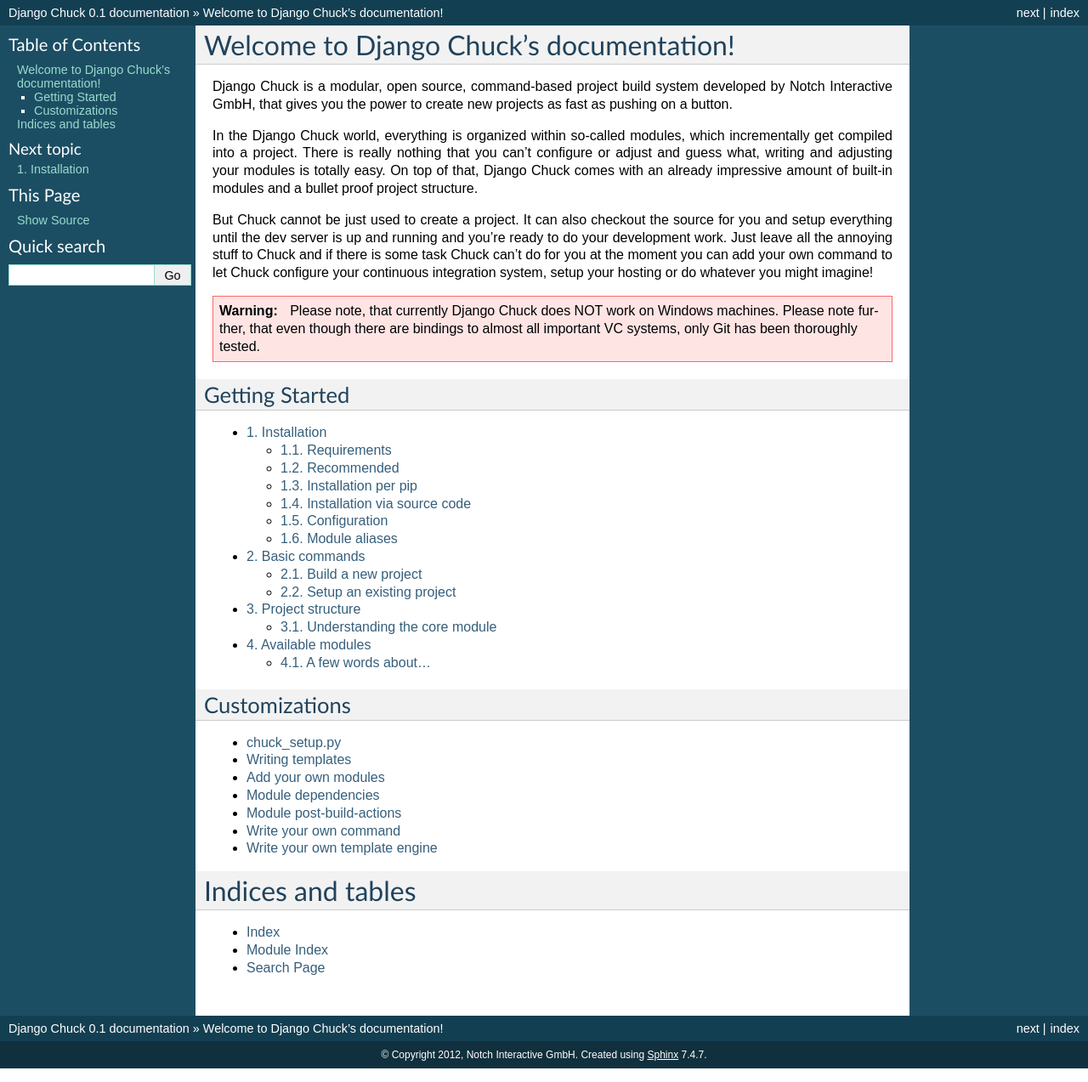
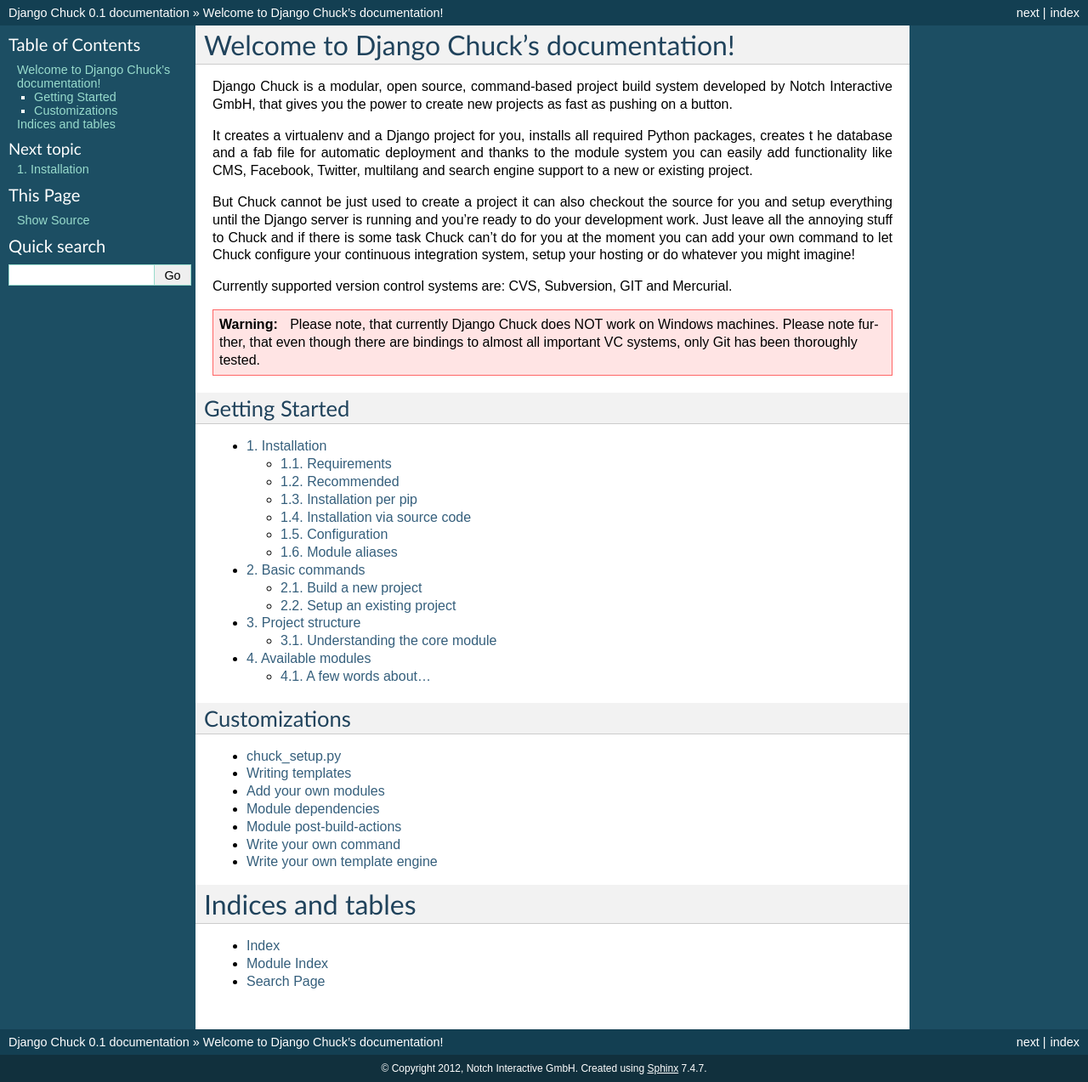
Before and after one commit to msabramo/django-chuck, a Sphinx documentation site: the page built from doc/index.rst, in a window 1280 px wide. Shown: the whole page at 85% size. Built offline with Sphinx 7.4.7, drawn with Linux system fonts in a browser that asks for light colours; pages that are not in the unit, such as notebooks, are missing from menus.

Commit message:
just doc, doc ;)

```diff
--- a/doc/index.rst
+++ b/doc/index.rst
@@ -6,22 +6,20 @@
 Welcome to Django Chuck's documentation!
 ========================================
 
-Django Chuck is a modular, open source, command-based project build system
-developed by Notch Interactive GmbH, that gives you the power to create
-new projects as fast as pushing on a button.
+Django Chuck is a modular, open source, command-based project build system developed by
+Notch Interactive GmbH, that gives you the power to create new projects as fast as pushing on a button.
 
-In the Django Chuck world, everything is organized within so-called modules, which
-incrementally get compiled into a project. There is really nothing that you can't
-configure or adjust and guess what, writing and adjusting your modules is totally easy.
-On top of that, Django Chuck comes with an already impressive amount of built-in
-modules and a bullet proof project structure.
+It creates a virtualenv and a Django project for you, installs all required Python packages, creates t
+he database and a fab file for automatic deployment and thanks to the module system you can easily add
+functionality like CMS, Facebook, Twitter, multilang and search engine support to a new or existing project.
 
-But Chuck cannot be just used to create a project. It can also checkout the
-source for you and setup everything until the dev server is up and running and
-you're ready to do your development work. Just leave all the annoying stuff
-to Chuck and if there is some task Chuck can't do for you at the moment you
-can add your own command to let Chuck configure your continuous integration
-system, setup your hosting or do whatever you might imagine!
+But Chuck cannot be just used to create a project it can also checkout the source for you and setup
+everything until the Django server is running and you're ready to do your development work. Just leave all
+the annoying stuff to Chuck and if there is some task Chuck can't do for you at the moment you can add
+your own command to let Chuck configure your continuous integration system, setup your hosting or do
+whatever you might imagine!
+
+Currently supported version control systems are: CVS, Subversion, GIT and Mercurial.
 
 
 
```
